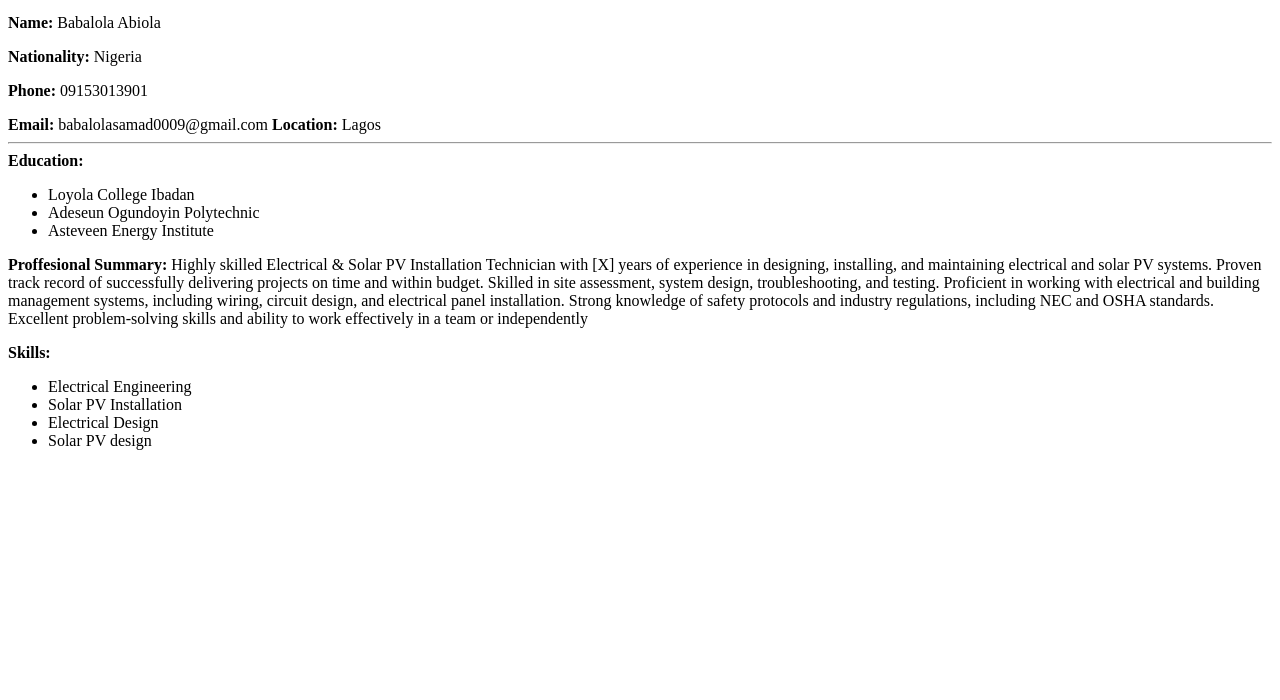
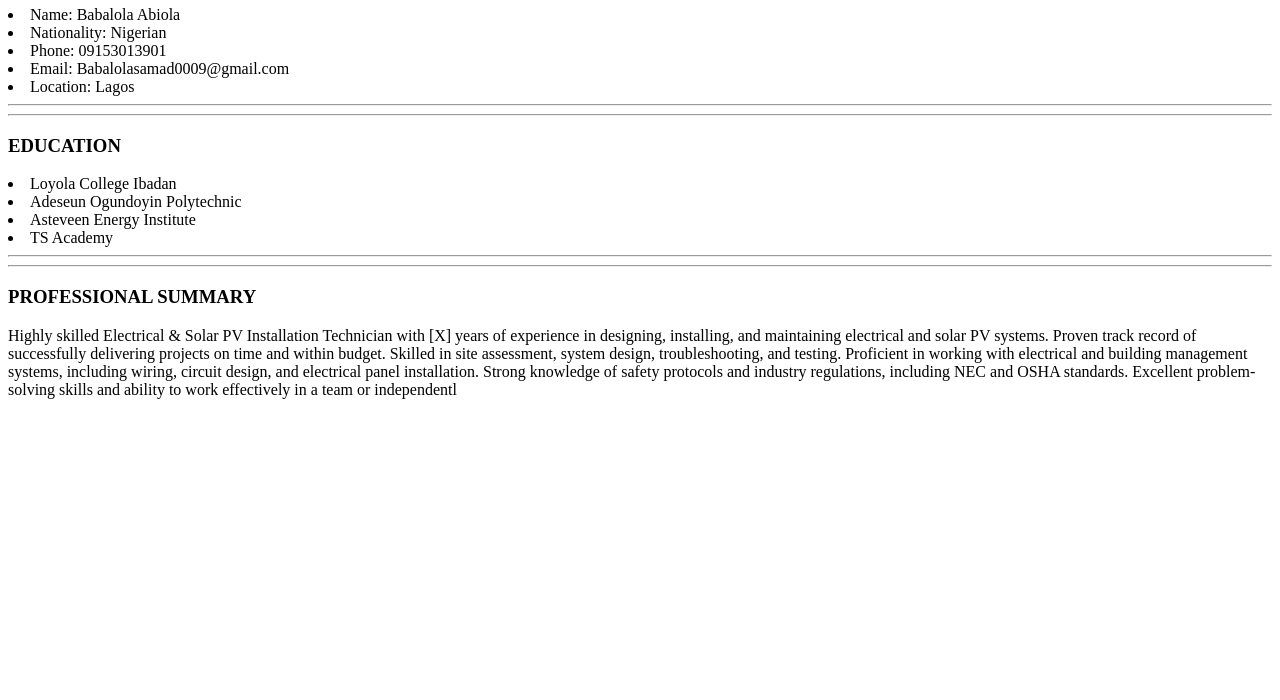
Before and after one commit to babalolasamad0009-hash/project-babs, a plain HTML site: page index.html/index.html in a window 1280 px wide. Shown: the part 100-800 px from the top of the page. Drawn offline with Linux system fonts and the light colour scheme.

Commit message:
initial commit

```diff
--- a/index.html/index.html
+++ b/index.html/index.html
@@ -1,42 +1,43 @@
 <!DOCTYPE html>
-<html lang="en">
+<html lang="en"></html>
 <head>
     <meta charset="UTF-8">
-<meta name="viewpoint" content="width=device-width, initial-scaled=1.0">
+    <meta name="author" content="Babalola Samad Abiola"
     <title>Babalola CV vitae</title>
 </head>
-     <h1>Babalola Abiola</h1>
+
+
+<body>
+    <!--HEADER SECTON-->
+<div>
+<head>
+    <h1>PERSONAL DATA</h1>
 <p>
-        <strong>PERSONAL DATA</strong>
-        <body>
-       <p>
-        <strong>Name:</strong>     Babalola Abiola</html>
-        <p>
-        <strong>Nationality:</strong>      Nigeria</html>
-        <p>
-        <strong>Phone:</strong>         09153013901
-        </p>
-        <strong>Email:</strong>         babalolasamad0009@gmail.com
-        <strong>Location:</strong>      Lagos
-        </head>
+<div <ul>
+    <li>Name:   Babalola Abiola</li>
+    <li>Nationality:    Nigerian</li>
+    <li>Phone:  09153013901</li>
+    <li>Email:  Babalolasamad0009@gmail.com
+    <li>Location:   Lagos</li>
+    </ul>
 
     <hr>
-        <head>
-            <strong>Education:</strong>
-                <ul>
+    <hr>
+    <h3>EDUCATION</h3>
+  <div>
+   <div <ul>
     <li>Loyola College Ibadan</li>
     <li>Adeseun Ogundoyin Polytechnic</li>
     <li>Asteveen Energy Institute</li>
+    <li>TS Academy</li>
     </ul>
+    <hr>
+    <hr>
+    <head>
+
+
+        <h3> PROFESSIONAL SUMMARY</h3>
+         <div>
             <p>
-            <head>
-                <strong>Proffesional Summary:</strong>    Highly skilled Electrical & Solar PV Installation Technician with [X] years of experience in designing, installing, and maintaining electrical and solar PV systems. Proven track record of successfully delivering projects on time and within budget. Skilled in site assessment, system design, troubleshooting, and testing. Proficient in working with electrical and building management systems, including wiring, circuit design, and electrical panel installation. Strong knowledge of safety protocols and industry regulations, including NEC and OSHA standards. Excellent problem-solving skills and ability to work effectively in a team or independently
-            </head>
-            <p>
-                <strong>Skills:</strong>
-                <ul>
-                    <li>Electrical Engineering</li>
-                    <li>Solar PV Installation</li>
-                    <li> Electrical Design</li>
-                    <li> Solar PV design</li>
-                </ul>
+                Highly skilled Electrical & Solar PV Installation Technician with [X] years of experience in designing, installing, and maintaining electrical and solar PV systems. Proven track record of successfully delivering projects on time and within budget. Skilled in site assessment, system design, troubleshooting, and testing. Proficient in working with electrical and building management systems, including wiring, circuit design, and electrical panel installation. Strong knowledge of safety protocols and industry regulations, including NEC and OSHA standards. Excellent problem-solving skills and ability to work effectively in a team or independentl
+        </div>
```
Lines whose indentation alone changed are shown as unchanged.
